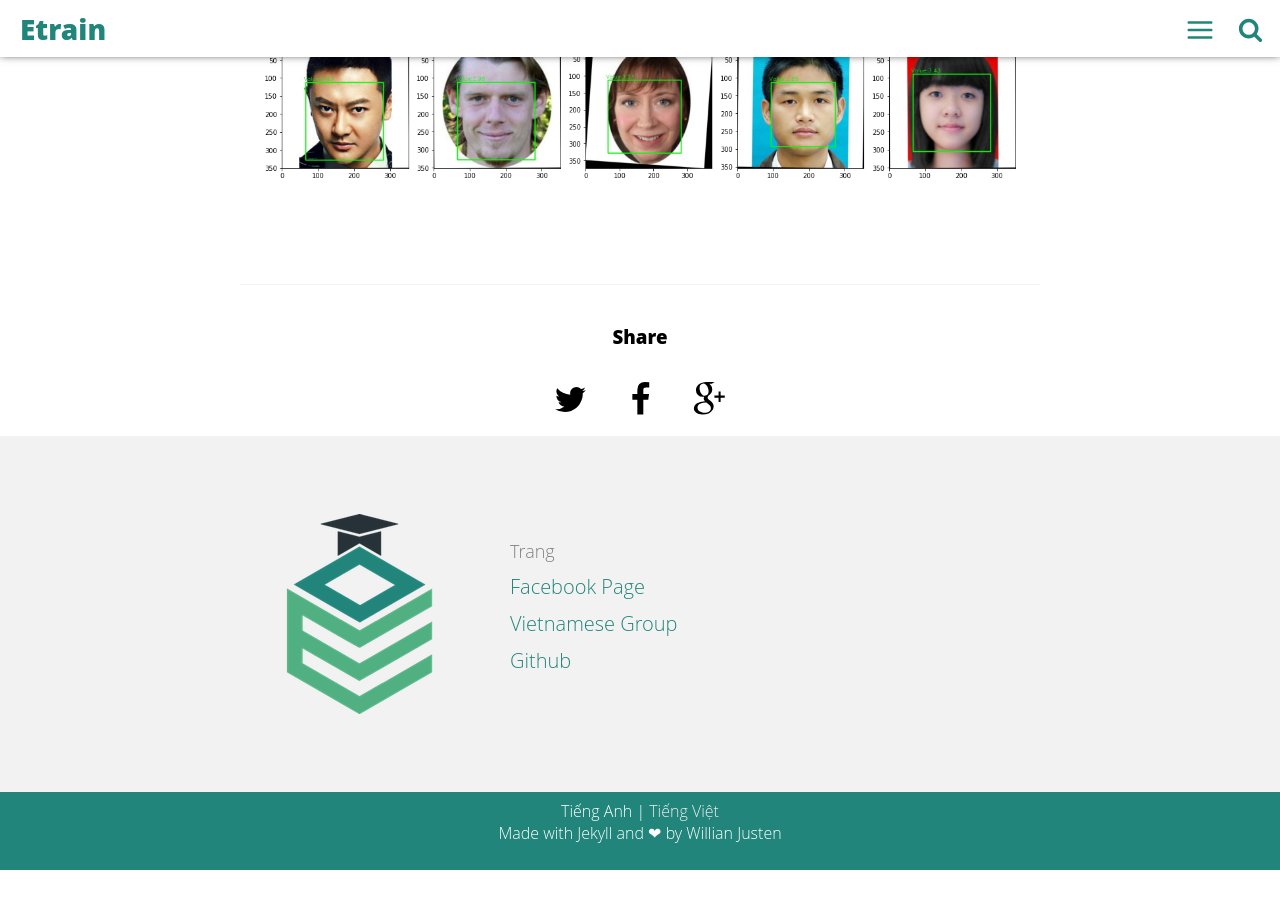
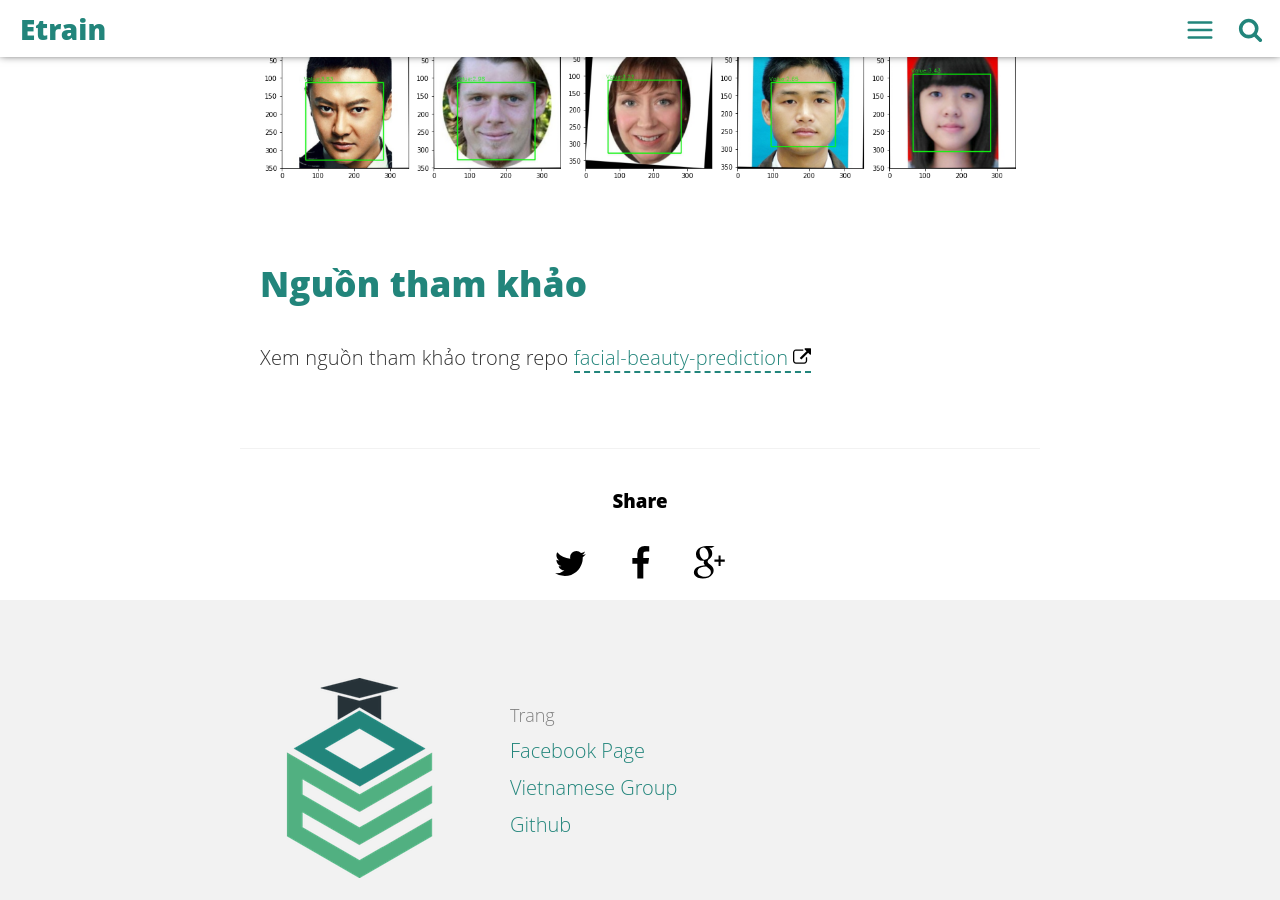
Before and after one commit to etrain-xyz/etrain, a Jekyll site: the page built from _posts/2021-02-16-facial-beauty-prediction.md, in a window 1280 px wide and 900 px high, scrolled down 7332 px. Built offline with Jekyll 4.4.1, drawn with Linux system fonts in a browser that asks for light colours; before the commit the page ends 8202 px from its top, so only the background shows below that.

````diff
--- a/_posts/2021-02-16-facial-beauty-prediction.md
+++ b/_posts/2021-02-16-facial-beauty-prediction.md
@@ -157,5 +157,9 @@ for i, image in enumerate(images):
     plt.imshow(image)
 ```
 
+![SCUT-FBP5500-score](/assets/img/posts/SCUT_FBP5500-result.png)
 
-![SCUT-FBP5500-score](/assets/img/posts/SCUT_FBP5500-result.png)
+
+## Nguồn tham khảo
+
+Xem nguồn tham khảo trong repo [facial-beauty-prediction](https://github.com/etrain-xyz/facial-beauty-prediction)
````
Also changed, not shown: _posts/en/2021-02-16-facial-beauty-prediction.md (+4 -1 lines).
